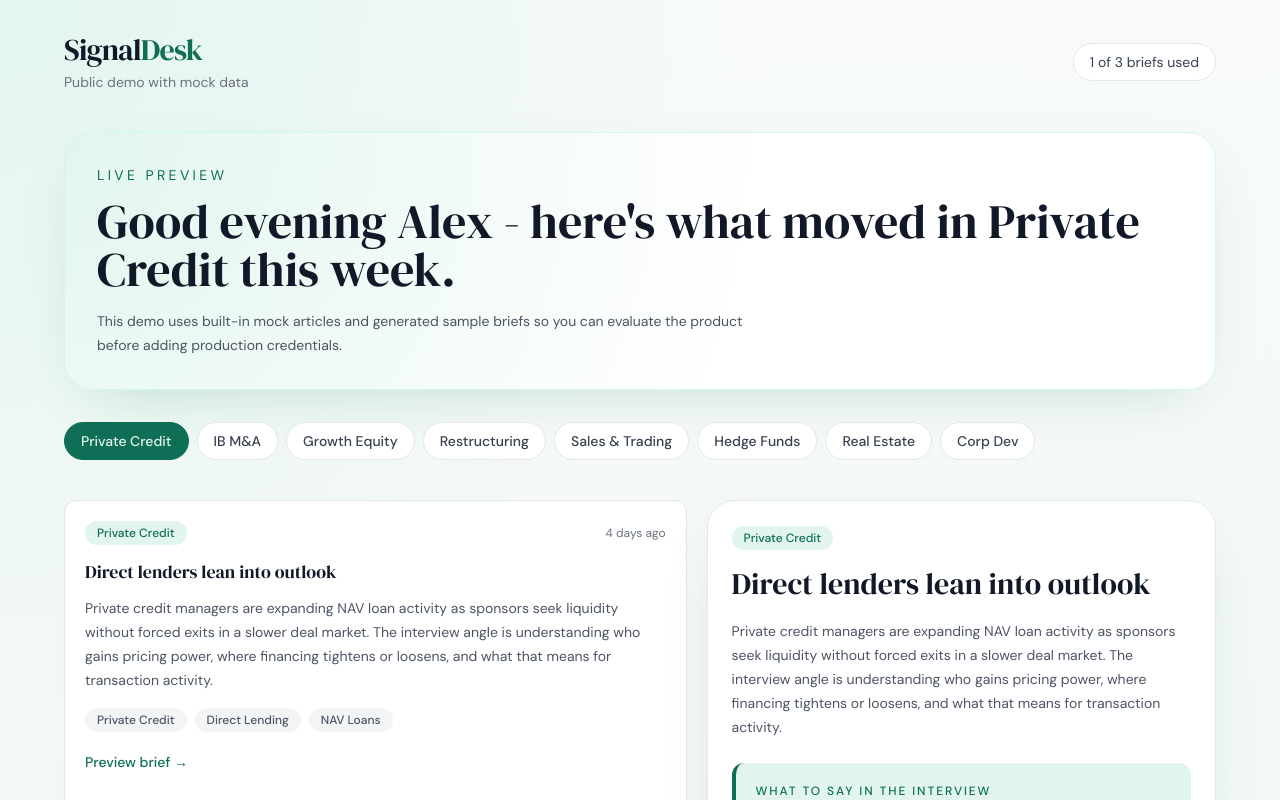
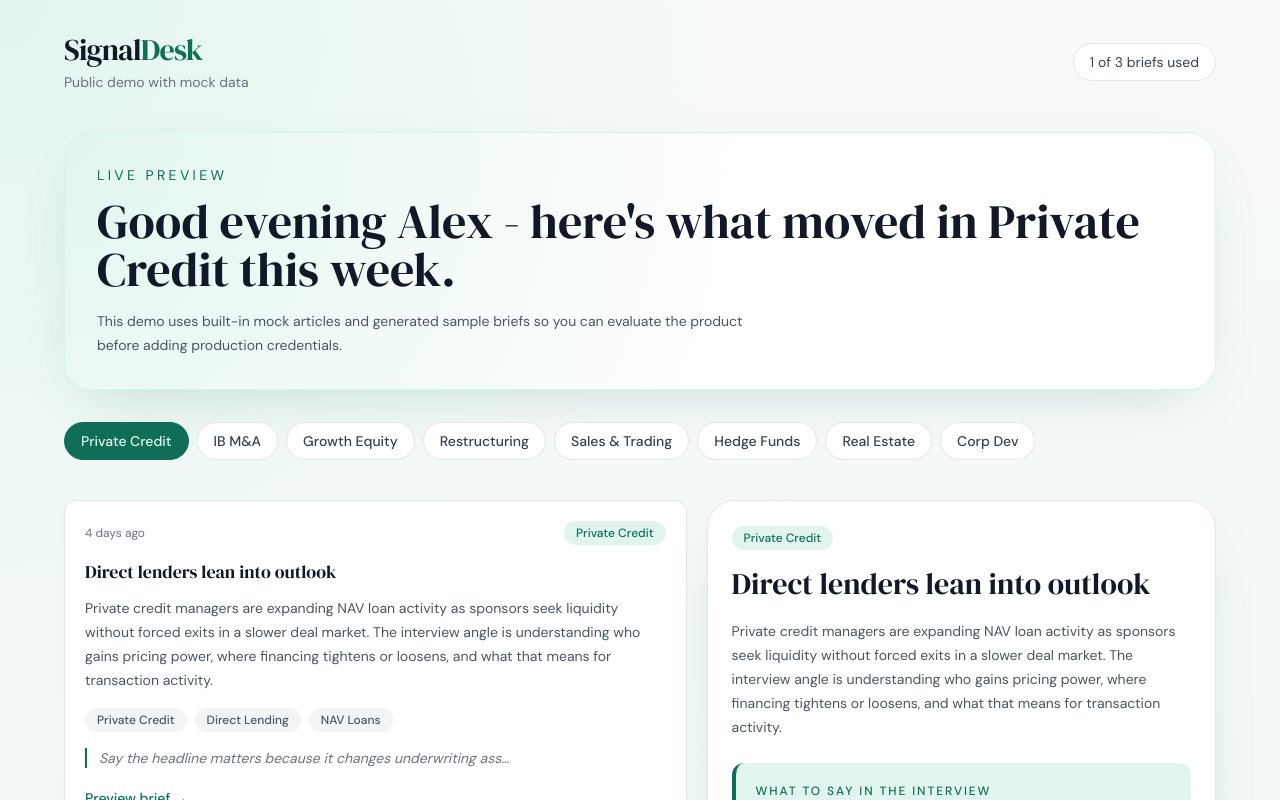
Before and after one commit to zhusain1-bit/AIDashboard, a Next.js app in the folder SignalDesk/: page /demo in a window 1280 px wide. Shown: the top 800 px of the page. Built offline with nearby package versions, Linux system fonts and the light colour scheme.

Commit message:
feat: update BriefCard to show source left, sector tag right, interview angle preview

```diff
--- a/SignalDesk/components/BriefCard.tsx
+++ b/SignalDesk/components/BriefCard.tsx
@@ -17,15 +17,18 @@ export default function BriefCard({
   onClick
 }: BriefCardProps) {
   const isHashLink = href.startsWith("#");
+  const anglePreview =
+    brief.interviewAngle.slice(0, 60) + (brief.interviewAngle.length > 60 ? "…" : "");
 
   return (
     <article className="rounded-xl border border-gray-200 bg-white p-5 shadow-sm transition hover:-translate-y-0.5 hover:shadow-soft">
       <div className="mb-4 flex items-center justify-between gap-3">
+        <span className="text-xs text-gray-500">
+          {brief.source ? `${brief.source} · ` : ""}
+          {formatDistanceToNow(new Date(brief.publishedAt), { addSuffix: true })}
+        </span>
         <span className="rounded-full bg-[var(--green-light)] px-3 py-1 text-xs font-medium text-[var(--green)]">
           {brief.sector}
-        </span>
-        <span className="text-xs text-gray-500">
-          {formatDistanceToNow(new Date(brief.publishedAt), { addSuffix: true })}
         </span>
       </div>
 
@@ -41,6 +44,10 @@ export default function BriefCard({
             {point}
           </span>
         ))}
+      </div>
+
+      <div className="mt-4 border-l-2 border-[var(--green)] pl-3">
+        <p className="text-sm italic text-gray-500">{anglePreview}</p>
       </div>
 
       {isHashLink ? (
```
